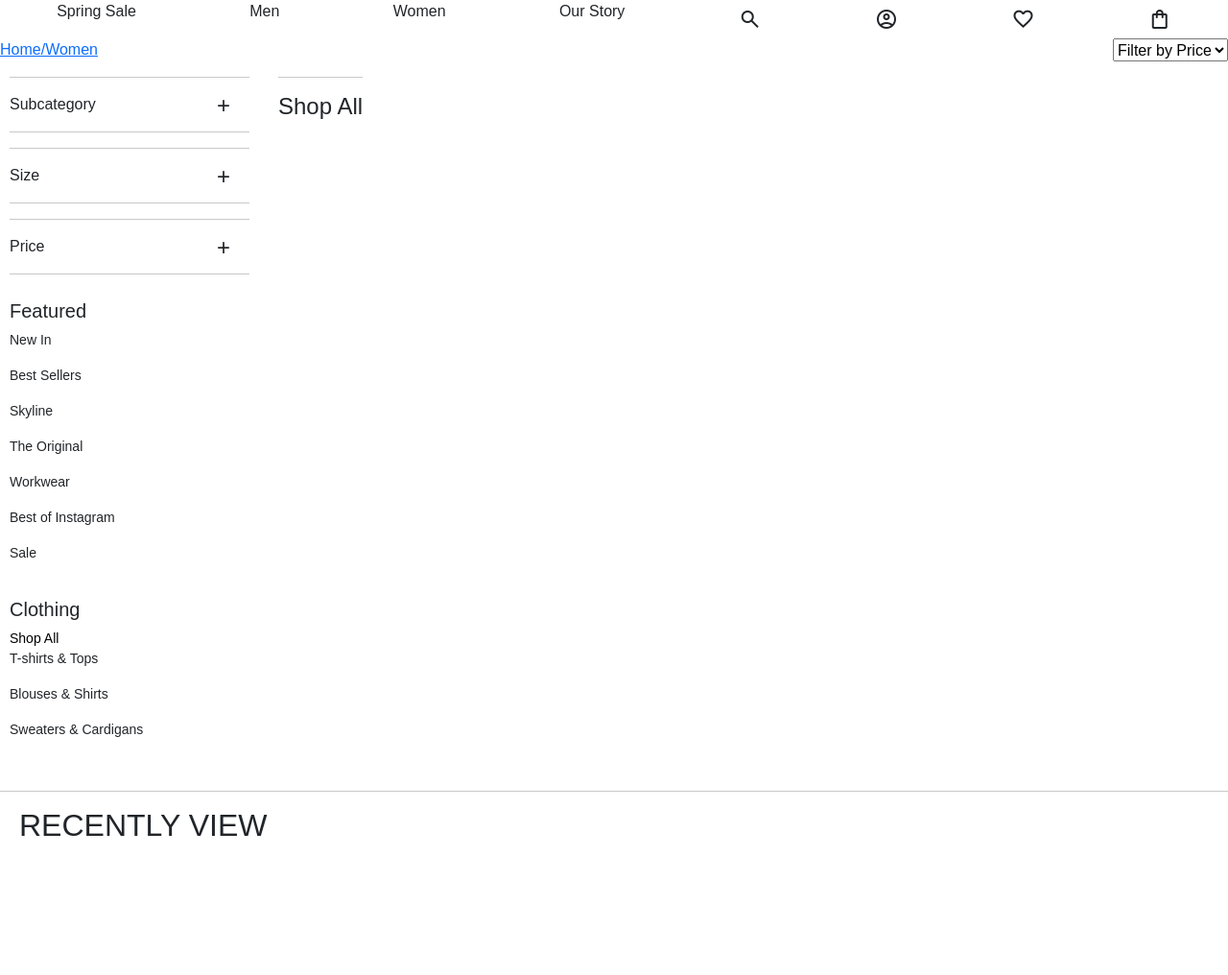
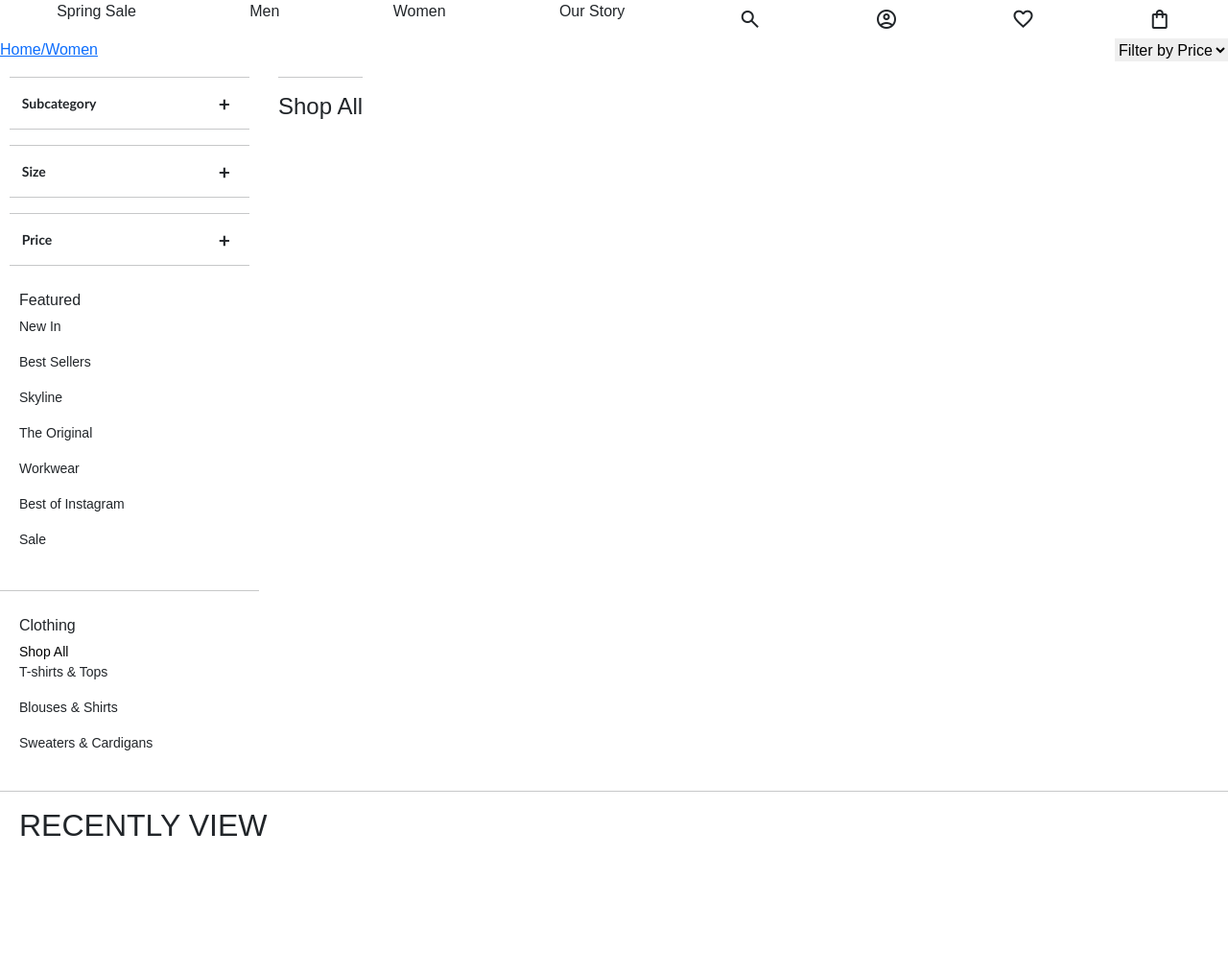
Before and after one commit to AdityaSingh-byte/Frank-and-Oak, a plain HTML site: page women.html in a window 1280 px wide. Shown: the top 1016 px of the page at 96% size. Drawn offline with nearby package versions, Linux system fonts and the light colour scheme; no server answers; grey boxes are pictures that could not be loaded.

Commit message:
side bar css added

```diff
--- a/css/women.css
+++ b/css/women.css
@@ -99,6 +99,7 @@
 #featured,#Clothing,#Accessories{
     padding: 10px 10px 10px 10px;
     font-size: 14px;
+    margin-left: 10px;
 }
 #Clothing{
     >a{
@@ -106,6 +107,10 @@
         color: black;
         padding-bottom: 10px;
     }
+}
+/* filter by price  */
+#Sprice{
+  border: none;
 }
 #navBar{
     display: flex;
@@ -230,3 +235,11 @@ input[type="radio"] {
     margin-left: 20px;
   }
   }
+
+  /* side bar css */
+  .lable{
+    font-family: 'Gill Sans', 'Gill Sans MT', Calibri, 'Trebuchet MS', sans-serif;
+    font-weight: 600;
+    font-size: 14px;
+    margin-left: 1cqi;
+  }
--- a/women.html
+++ b/women.html
@@ -270,7 +270,7 @@
           </div>
         </div>
         <div id="featured">
-          <h5>Featured</h5>
+          <h6>Featured</h6>
           <p>New In</p>
           <p>Best Sellers</p>
           <p>Skyline</p>
@@ -279,8 +279,9 @@
           <p>Best of Instagram</p>
           <p>Sale</p>
         </div>
+        <hr />
         <div id="Clothing">
-          <h5>Clothing</h5>
+          <h6>Clothing</h6>
           <a href="">Shop All</a>
           <p>T-shirts & Tops</p>
           <p>Blouses & Shirts</p>
@@ -291,6 +292,7 @@
           <p>Denim</p>
           <p>Pants</p>
         </div>
+        <hr />
         <div id="Accessories">
           <p>Shop All</p>
           <p>Beanies & Caps</p>
```
